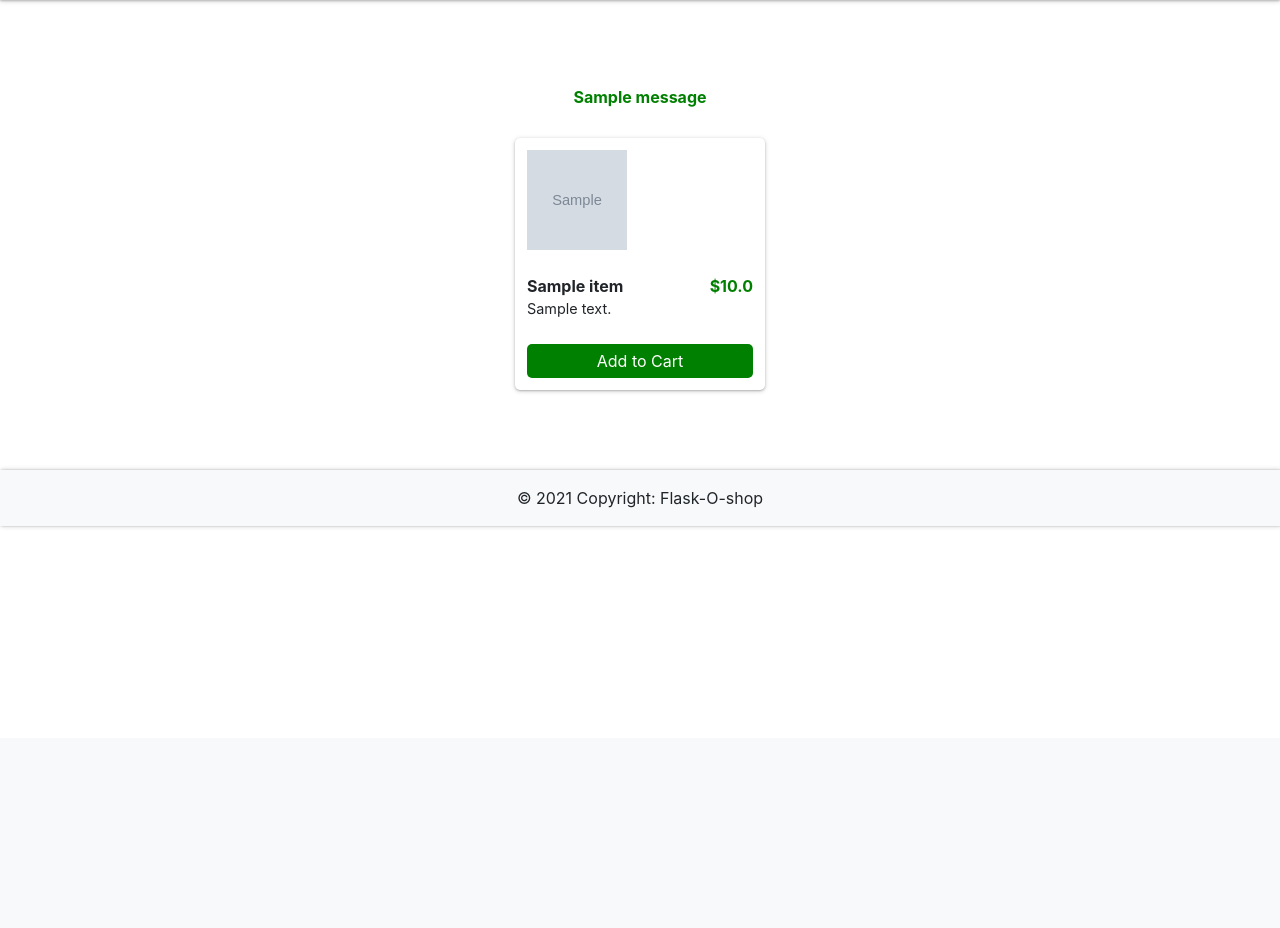
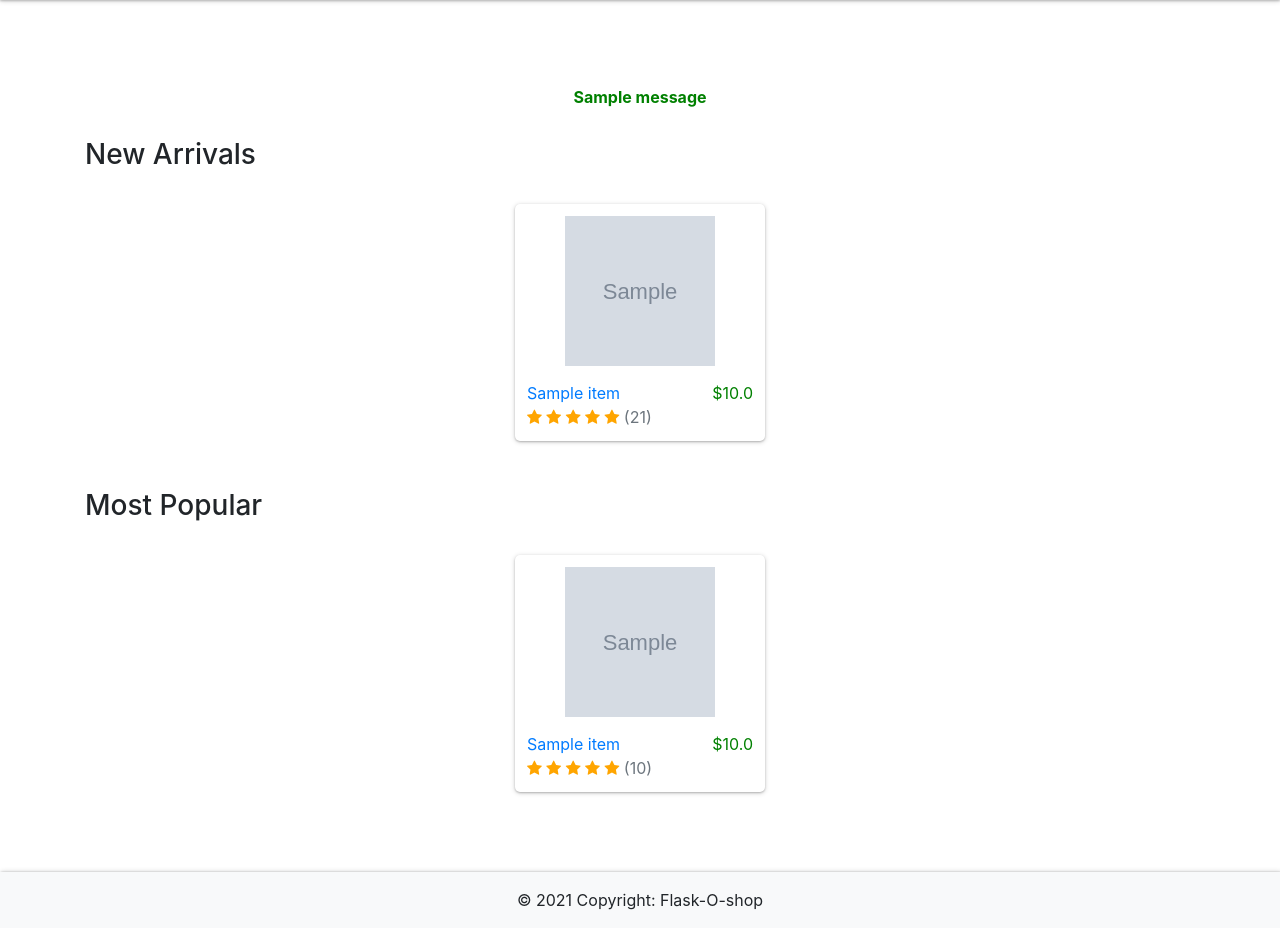
Before and after one commit to diwash007/Flask-O-shop, a Flask app: page / in a window 1280 px wide. Shown: the part 62-990 px from the top of the page. Before the commit the page ends 800 px from the top, so only its background shows below. Run offline with Flask 2, Linux system fonts and the light colour scheme; tables that the repository leaves empty hold one stand-in row (values such as "Sample post"); one stand-in notice (Sample message) is shown; some libraries are stand-ins or nearby versions.

Commit message:
adds search feature, updates cart system and new UI design

```diff
--- a/app/__init__.py
+++ b/app/__init__.py
@@ -124,48 +124,59 @@ def resend():
 	flash('Confirmation email sent successfully.', 'success')
 	return redirect(url_for('login'))
 
-@app.route("/add/<id>")
+@app.route("/add/<id>", methods=['POST'])
 def add_to_cart(id):
 	if not current_user.is_authenticated:
 		flash('You must login first!', 'error')
 		return redirect(url_for('login'))
 
 	item = Item.query.get(id)
-	if current_user in item.owners:
-		flash(f'''{item.name} is already in the <a href=cart>cart</a>.''', 'error')
-		return(redirect(url_for('home')))
-	item.owners.append(current_user)
-	db.session.commit()
-	flash(f'''{item.name} successfully added to the <a href=cart>cart</a>.''','success')
-	return redirect(url_for('home'))
+	if request.method == "POST":
+		quantity = request.form["quantity"]
+		current_user.add_to_cart(id, quantity)
+		flash(f'''{item.name} successfully added to the <a href=cart>cart</a>.''','success')
+		return redirect(url_for('home'))
 
 @app.route("/cart")
 @login_required
 def cart():
 	price = 0
 	price_ids = []
-	for i in current_user.cart_items:
+	items = []
+	quantity = []
+	for cart in current_user.cart:
+		items.append(cart.item)
+		quantity.append(cart.quantity)
 		price_id_dict = {
-			"price": i.price_id,
-			"quantity": 1,
+			"price": cart.item.price_id,
+			"quantity": cart.quantity,
 			}
 		price_ids.append(price_id_dict)
-		price += i.price
-	return render_template('cart.html', items=current_user.cart_items, price=price, price_ids=price_ids)
+		price += cart.item.price*cart.quantity
+	return render_template('cart.html', items=items, price=price, price_ids=price_ids, quantity=quantity)
 
 @app.route('/orders')
 @login_required
 def orders():
 	return render_template('orders.html', orders=current_user.orders)
 
-@app.route("/remove/<id>")
+@app.route("/remove/<id>/<quantity>")
 @login_required
-def remove(id):
+def remove(id, quantity):
+	current_user.remove_from_cart(id, quantity)
+	return redirect(url_for('cart'))
+
+@app.route('/item/<int:id>')
+def item(id):
 	item = Item.query.get(id)
-	item.owners.remove(current_user)
-	db.session.commit()
-	flash(f'{item.name} successfully removed from the cart!','error')
-	return redirect(url_for('cart'))
+	return render_template('item.html', item=item)
+
+@app.route('/search')
+def search():
+	query = request.args['query']
+	search = "%{}%".format(query)
+	items = Item.query.filter(Item.name.like(search)).all()
+	return render_template('home.html', items=items, search=True, query=query)
 
 # stripe stuffs
 @app.route('/payment_success')
--- a/app/admin/routes.py
+++ b/app/admin/routes.py
@@ -44,7 +44,6 @@ def add():
 def edit(type, id):
     if type == "item":
         item = Item.query.get(id)
-        print(item)
         form = AddItemForm(
             name = item.name,
             price = item.price,
--- a/app/admin/templates/admin/home.html
+++ b/app/admin/templates/admin/home.html
@@ -34,7 +34,7 @@
             <td>{{ order.date.strftime('%Y-%m-%d %H:%M:%S') }}</td>
 			<td>
 				{% for i in order.items %}
-					{{ i.item.name }} - <span class="details success">${{ i.item.price }}</span><br>
+				{{ i.item.name }} x <span class="success">{{ i.quantity }}</span><br>
 				{% endfor %}
 			</td>
 			<td>{{ order.status }}</td>
--- a/app/forms.py
+++ b/app/forms.py
@@ -1,6 +1,6 @@
 from flask_wtf import FlaskForm
 from wtforms import StringField, PasswordField, SubmitField
-from wtforms.validators import DataRequired, Email, Length, EqualTo
+from wtforms.validators import DataRequired, Email, Length, EqualTo, Regexp
 
 
 class LoginForm(FlaskForm):
@@ -11,7 +11,7 @@ class LoginForm(FlaskForm):
 class RegisterForm(FlaskForm):
 	name = StringField("Name:", validators=[DataRequired(), Length(max=50)])
 	phone = StringField("Phone No:", validators=[DataRequired(), Length(max=30)])
-	email = StringField("Email:", validators=[DataRequired(), Email(), Length(max=50)])
-	password = PasswordField("Password:", validators=[DataRequired(), Length(max=50)])
+	email = StringField("Email:", validators=[DataRequired(), Email()])
+	password = PasswordField("Password:", validators=[DataRequired(), Regexp("^[a-zA-Z0-9_\-&$@#!%^*+.]{8,30}$", message='Password must be 8 characters long and should contain letters, numbers and symbols.')])
 	confirm = PasswordField("Confirm Password:",validators=[EqualTo('password', message='Passwords must match')])
 	submit = SubmitField("Register")
--- a/app/static/styles.css
+++ b/app/static/styles.css
@@ -1,5 +1,9 @@
 .main {
 	padding: 10vh 0;
+}
+
+a:hover {
+	text-decoration: none;
 }
 
 .navbar {
@@ -59,6 +63,11 @@ form .btn {
 	box-shadow: 0 4px 8px 0 rgba(0, 0, 0, 0.2), 0 6px 20px 0 rgba(0, 0, 0, 0.19);
 }
 
+.item-display {
+	margin: 0 auto;
+	max-width: 500px;
+}
+
 .add-to-cart {
 	background-color: green;
 }
@@ -77,14 +86,19 @@ form .btn {
 }
 
 .pic {
-	width:100px;
-	height: 100px;
+	width:150px;
+	height: 150px;
+}
+
+.img-wrapper {
+	display: flex;
+	justify-content: center;
+	margin-bottom: 15px;
 }
 
 .right-item {
 	float:right;
 	color:green;
-	font-weight: bolder;
 }
 
 .check {
@@ -95,10 +109,15 @@ form .btn {
 }
 
 .checkout {
+	cursor:pointer;
 	padding: 5px;
 	border-radius:5px;
 }
 
 .details {
-	font-size: 0.9em;
+	padding: 15px 0;
 }
+
+.checked {
+	color: orange;
+}
--- a/app/templates/base.html
+++ b/app/templates/base.html
@@ -21,9 +21,9 @@
       </button>
 
       <div class="collapse navbar-collapse" id="navbarSupportedContent">
-        <form class="form-inline my-2 my-lg-0 ml-auto">
-          <input class="form-control mr-sm-2" type="search" placeholder="Search" aria-label="Search" size="40">
-          <button class="btn btn-outline-success my-2 my-sm-0" type="submit">Search</button>
+        <form class="form-inline my-2 my-lg-0 ml-auto" action="{{ url_for('search') }}">
+          <input class="form-control mr-sm-2" type="search" name="query" placeholder="Search" size="40" required>
+          <input class="btn btn-outline-success my-2 my-sm-0" type="submit" value="Search">
         </form>
         <ul class="navbar-nav ml-auto">
           {% if not current_user.is_authenticated %}
@@ -53,12 +53,13 @@
               <i class='fa fa-user-circle' style='font-size:25px'></i>
             </a>
             <div class="dropdown-menu" aria-labelledby="navbarDropdown">
-              <a class="nav-link text-muted" href="#">{{ current_user.name }}</a>
+              <span class="nav-link text-muted">{{ current_user.name }}</a>
+              <div class="dropdown-divider"></div>
               <a class="nav-link" href="{{ url_for('orders') }}">Orders</a>
               {% if current_user.admin == 1 %}
               <a class="nav-link" href="{{ url_for('admin.dashboard') }}">Admin</a>
               {% endif %}
-              <a class="nav-link" href="{{ url_for('logout') }}">Logout</a>
+              <a class="nav-link" href="{{ url_for('logout') }}"><font color="red">Logout</font></a>
             </div>
           </li>
           {% endif %}
--- a/app/templates/home.html
+++ b/app/templates/home.html
@@ -22,19 +22,62 @@
 		</div><br>
 	{% endif %}
 
+	{% if search %}
+	<h3>Search results for "{{ query }}":</h3>
+	{% else %}
+	<h3>New Arrivals</h3>
+	<br>
+	<div class="items">
+	{% for item in items[::-1] %}
+	<a href="{{ url_for('item', id=item.id) }}">
+		<div class="item">
+			<div class="item-wrapper">
+				<div class="img-wrapper">
+					<img src="{{ item.image }}" class="pic">
+				</div>
+				{{ item.name }}
+				<span class="right-item">${{ item.price }}</span><br>
+					<i class="fa fa-star checked"></i>
+					<i class="fa fa-star checked"></i>
+					<i class="fa fa-star checked"></i>
+					<i class="fa fa-star checked"></i>
+					<i class="fa fa-star checked"></i>
+					<span class="text-muted" >({{ range(1, 51) | random }})</span>
+			</div>
+		</div>
+	</a>
+	{% endfor %}
+	</div>
+
+	<br><br><h3>Most Popular</h3>
+	{% endif %}
+	<br>
 	<div class="items">
 	{% for item in items %}
-	<div class="item">
-		<div class="item-wrapper">
-			<img src="{{ item.image }}" class="pic"><br><br>
-			<b>{{ item.name }}</b>
-			<span class="right-item">${{ item.price }}</span><br>
-			<div class="details"> {{ item.details | safe }} </div><br>
-			<a href="{{ url_for('add_to_cart', id=item.id) }}">
-				<button class="add-to-cart"> Add to Cart </button>
-			</a>
+	<a href="{{ url_for('item', id=item.id) }}">
+		<div class="item">
+			<div class="item-wrapper">
+				<div class="img-wrapper">
+					<img src="{{ item.image }}" class="pic">
+				</div>
+				{{ item.name }}
+				<span class="right-item">${{ item.price }}</span><br>
+					<i class="fa fa-star checked"></i>
+					<i class="fa fa-star checked"></i>
+					<i class="fa fa-star checked"></i>
+					<i class="fa fa-star checked"></i>
+					<i class="fa fa-star checked"></i>
+					<span class="text-muted" >({{ range(1, 51) | random }})</span>
+			</div>
 		</div>
-	</div>
+	</a>
 	{% endfor %}
 	</div>
+
+	{% if not items %}
+	<div class="flash-error">
+		No items found.<br>
+		<a href="{{ url_for('home') }}">Discover new items</a>
+	</div>
+	{% endif %}
 {% endblock %}
--- a/app/templates/orders.html
+++ b/app/templates/orders.html
@@ -42,7 +42,7 @@
             <td>{{ order.date.strftime('%Y-%m-%d %H:%M:%S') }}</td>
 			<td>
 				{% for i in order.items %}
-					{{ i.item.name }} - <span class="details success">${{ i.item.price }}</span><br>
+					{{ i.item.name }} x <span class="success">{{ i.quantity }}</span><br>
 				{% endfor %}
 			</td>
 			<td>{{ order.status }}</td>
```
Also changed, not shown: app/db_models.py (+19 -14 lines), app/funcs.py (+3 -4 lines), app/templates/cart.html (+15 -6 lines), app/templates/item.html (added, +48 -0 lines), Readme.md, app/test.db.
